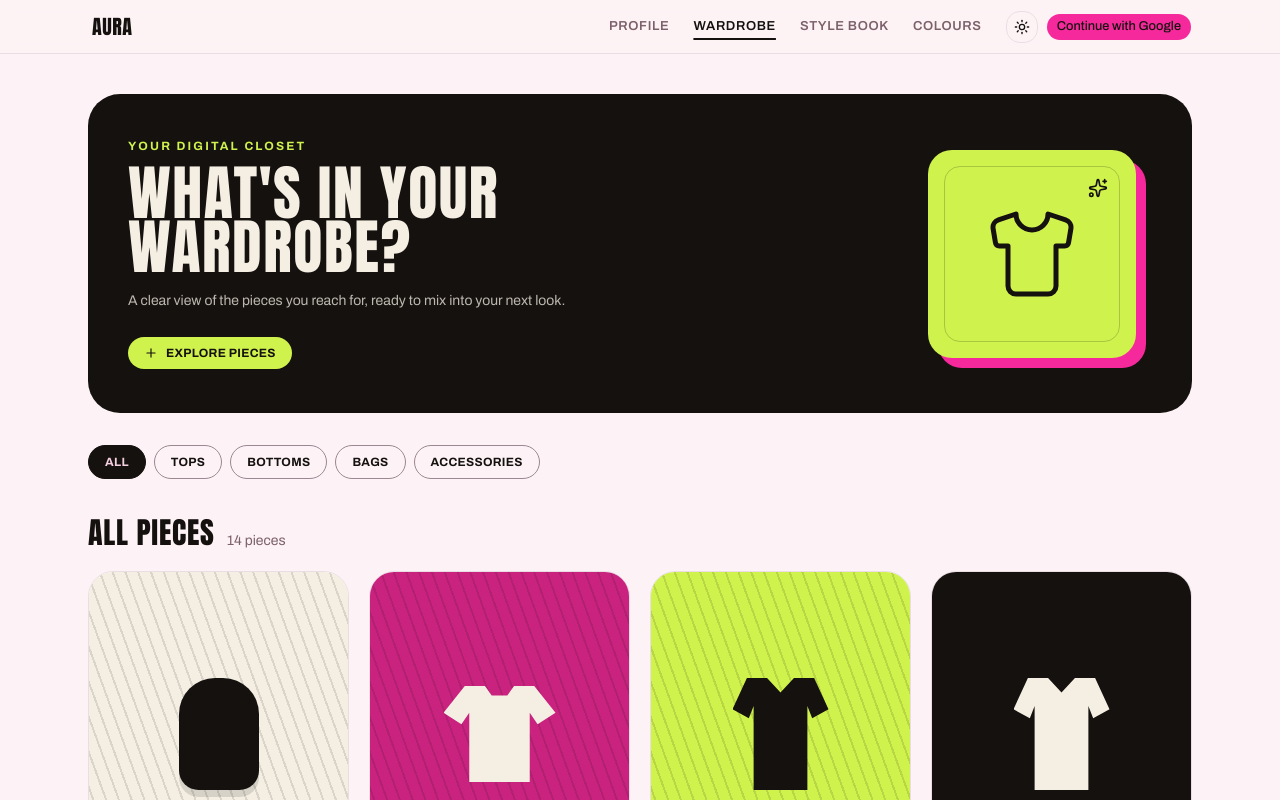
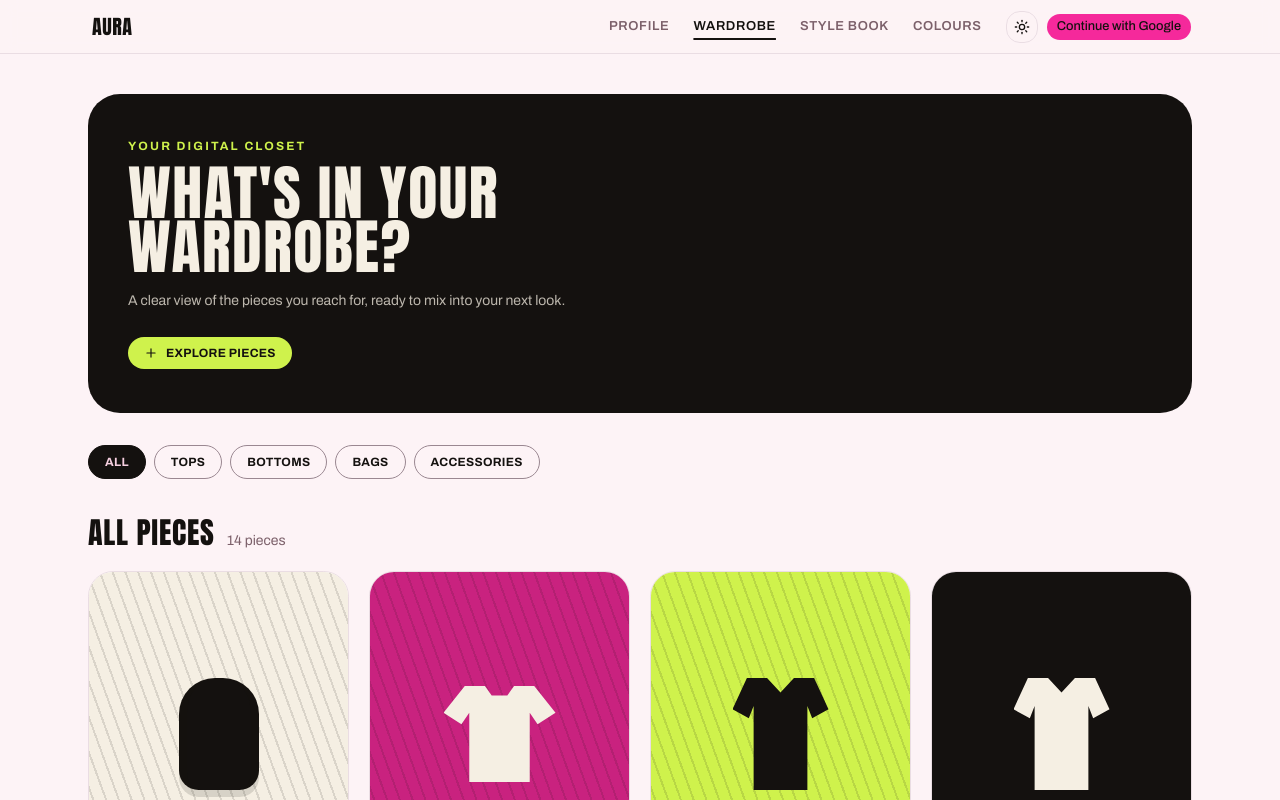
Before and after one commit to sushmitakanchan/fashion-app, a Next.js app: page /wardrobe in a window 1280 px wide. Shown: the top 800 px of the page. Built offline with nearby package versions, Linux system fonts and the light colour scheme; no server answers.

Commit message:
refactor: remove wardrobe hero illustration

```diff
--- a/src/components/wardrobe/wardrobe-gallery.tsx
+++ b/src/components/wardrobe/wardrobe-gallery.tsx
@@ -1,7 +1,7 @@
 "use client";
 
 import * as React from "react";
-import { PlusIcon, ShirtIcon, SparklesIcon } from "lucide-react";
+import { PlusIcon } from "lucide-react";
 
 import {
   getWardrobeItems,
@@ -52,7 +52,7 @@
     <main className="mx-auto w-full max-w-6xl px-5 py-7 sm:px-6 sm:py-10">
       <section className="bg-brand-ink text-brand-ink-foreground relative overflow-hidden rounded-[2rem] px-6 py-8 sm:px-10 sm:py-11">
         <div aria-hidden="true" className="absolute inset-0 opacity-30" style={HATCH} />
-        <div className="relative grid items-center gap-7 md:grid-cols-[minmax(0,1fr)_15rem] md:gap-10">
+        <div className="relative">
           <div>
             <p className="text-brand-lime text-xs font-bold tracking-[0.18em] uppercase">
               Your digital closet
@@ -73,11 +73,6 @@
             </a>
           </div>
 
-          <div aria-hidden="true" className="relative mx-auto grid aspect-square w-full max-w-[13rem] place-items-center rounded-[1.5rem] bg-brand-lime text-brand-lime-foreground shadow-[10px_10px_0_rgb(245_41_155)]">
-            <span className="absolute inset-4 rounded-[1rem] border border-brand-ink/20" />
-            <ShirtIcon className="size-24 stroke-[1.25]" />
-            <SparklesIcon className="absolute top-7 right-7 size-5" />
-          </div>
         </div>
       </section>
 
```
